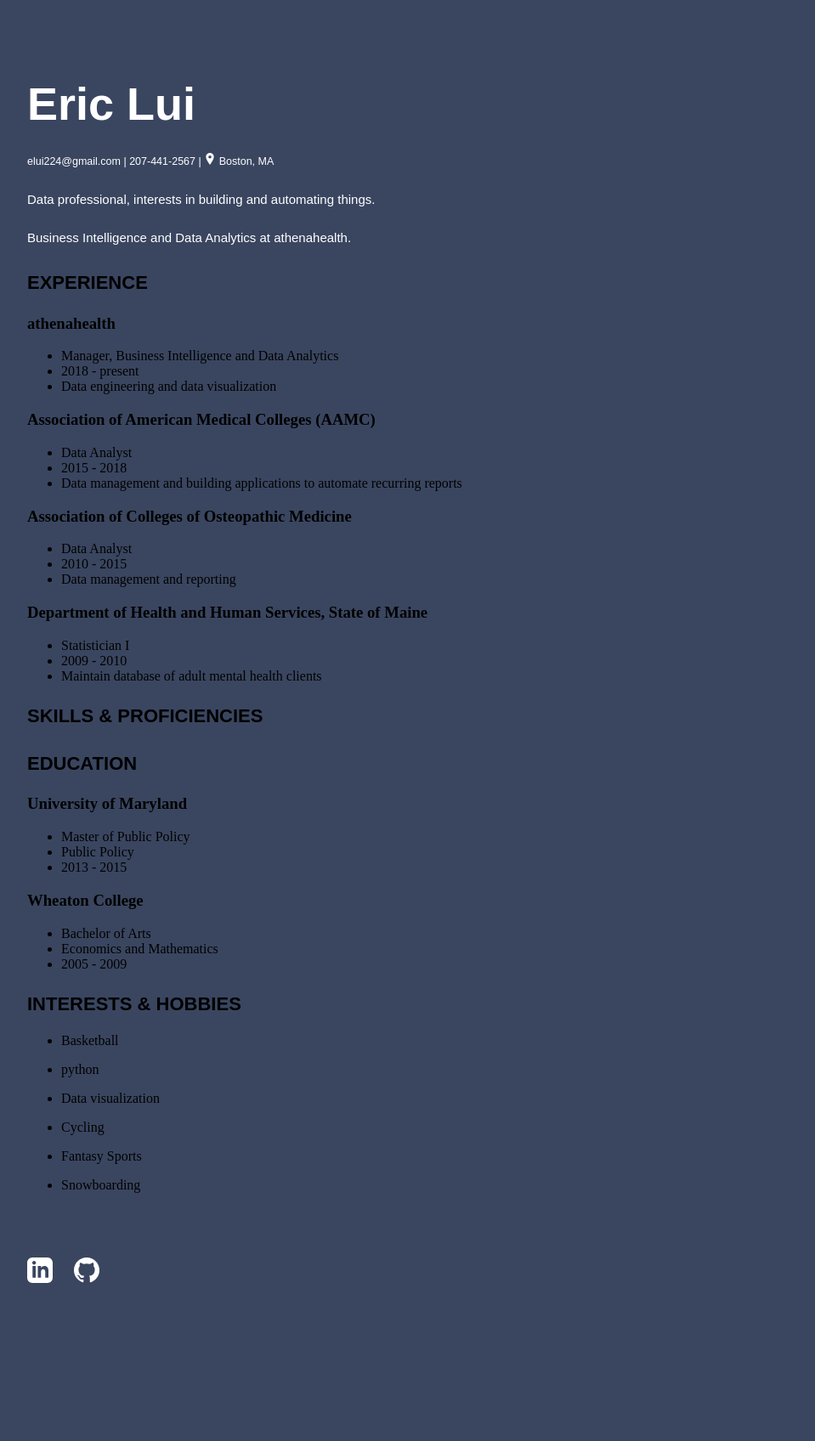
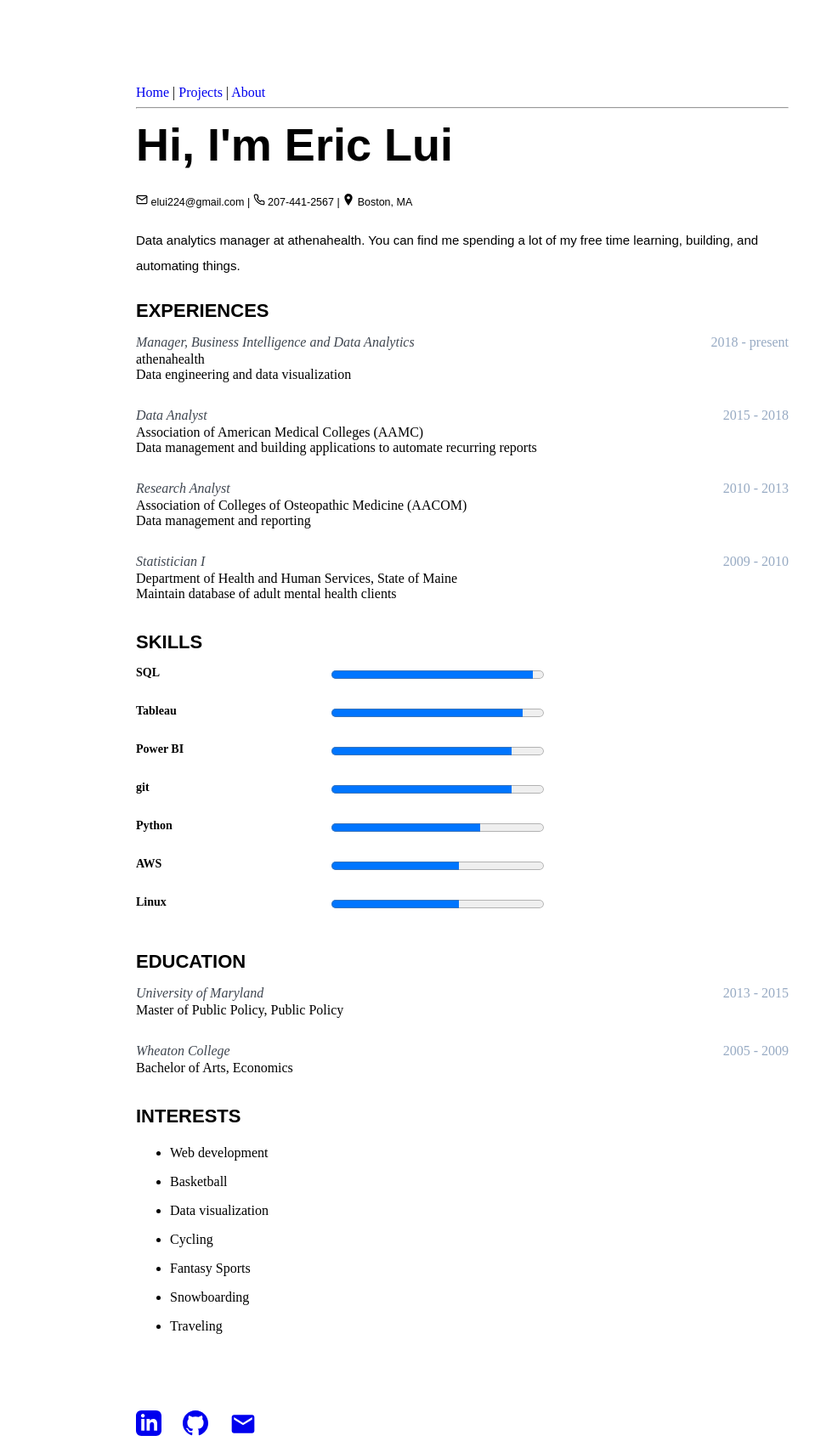
Before and after one commit to elui224/resume, a Flask app: page / in a window 1280 px wide. Shown: the whole page at 85% size, without its empty margins (96-1055 px from the left). Before the commit the page ends 1510 px from the top, so only its background shows below. Run offline with Flask 2, Linux system fonts and the light colour scheme.

Commit message:
add new content and formatting + README

```diff
--- a/main.py
+++ b/main.py
@@ -10,6 +10,14 @@ with open('info.yml') as f:
 def main():
     return render_template('main.html', info=info)
 
+@app.route('/projects')
+def projects():
+    return render_template('projects.html', info=info)
+
+@app.route('/about')
+def about():
+    return render_template('about.html', info=info)
+
 
 if __name__ == '__main__':
     app.run(debug=True)
--- a/static/main.css
+++ b/static/main.css
@@ -1,15 +1,15 @@
 body {
-  background-color: #3a4660;
+  /*background-color: #3a4660;*/
   margin-top: 100px;
-  margin-left: 10%;
-  margin-right: 10%;
+  margin-left: 20%;
+  margin-right: 20%;
 }
 
 h1 {
   margin-top: 20px;
   margin-bottom: 30px;
   font-family: Averta, sans-serif;
-  color: #fff;
+  /*color: #fff;*/
   font-size: 54px;
   line-height: 44px;
   font-weight: 700;
@@ -27,17 +27,18 @@ h2 {
 }
 
 p {
-  margin-bottom: 10px;
+  /*margin-bottom: 10px;*/
   font-family: Averta, sans-serif;
-  color: #fff;
+  /*color: #fff;*/
   font-size: 15px;
   line-height: 30px;
 }
 
+
 a {
   -webkit-transition: border-color 200ms ease, color 200ms ease;
   transition: border-color 200ms ease, color 200ms ease;
-  color: #fff;
+  /*color: #fff;*/
   text-decoration: none;
 }
 
@@ -61,3 +62,106 @@ a:focus {
   float: left;
   border-bottom: 0px none #000;
 }
+
+.main-wrapper .section {
+  margin-bottom: 30px;
+}
+.main-wrapper .experiences-section .item {
+  margin-bottom: 30px;
+}
+.main-wrapper .upper-row {
+  position: relative;
+  overflow: hidden;
+  margin-bottom: 2px;
+}
+.main-wrapper .job-title {
+  color: #3F4650;
+  font-size: 16px;
+  margin-top: 0;
+  margin-bottom: 0;
+  font-weight: 500;
+  font-style: italic;
+}
+.main-wrapper .time {
+  position: absolute;
+  right: 0;
+  top: 0;
+  color: #97AAC3;
+}
+
+.skillset .item {
+  margin-bottom: 15px;
+  overflow: hidden;
+}
+.skillset .level-title {
+  font-size: 14px;
+  margin-top: 0;
+  margin-bottom: 12px;
+}
+.skillset .level-bar {
+  height: 12px;
+}
+.skillset .level-bar-inner {
+  height: 12px;
+}
+
+
+progress {
+  display:inline-block;
+  width:250px;
+  height:20px;
+  padding:0 0 0 0;
+  margin:0;
+  text-align: left;
+  position:relative;
+  font-family: Arial, Helvetica, sans-serif;
+  font-size: 0.8em;
+  margin-bottom: 10px;
+  float: left;
+}
+progress::-webkit-progress-bar {
+  height:15px;
+  width:210px;
+  margin:0 auto;
+  background-color: #CCC;
+}
+
+progress::-moz-progress-bar {
+  height:15px;
+  width:210px;
+  margin:0 auto;
+}
+
+
+progress::-webkit-progress-value {
+  display:inline-block;
+  float:left;
+  height:15px;
+  margin:0px -10px 0 0;
+  background: #F70;
+  box-shadow:0px 0px 6px #777 inset;
+}
+
+
+progress#progressBar:hover:after {
+    display: block;
+    content: attr(value);
+}
+
+/* Small devices (tablets, 768px and up) */
+/* Medium devices (desktops, 992px and up) */
+@media (min-width: 992px) {
+  .skillset .level-title {
+    display: inline-block;
+    float: left;
+    width: 30%;
+    margin-bottom: 0;
+  }
+  .skillset .level-bar {
+    display: inline-block;
+    width: 70%;
+    float: left;
+    position: relative;
+    top: 1px;
+  }
+}
--- /dev/null
+++ b/templates/about.html
@@ -0,0 +1,4 @@
+{% extends 'layout.html' %}
+{% block content %}
+about me!
+{% endblock %}
--- /dev/null
+++ b/templates/layout.html
@@ -0,0 +1,63 @@
+<!DOCTYPE html>
+<html lang="en" dir="ltr">
+  <head>
+    <meta charset="utf-8">
+	<link rel="stylesheet" type="text/css" href="{{ url_for('static', filename='main.css') }}">
+  	<title>Bio | {{info['profile']['other']['Full name']}}</title>
+	</head>
+
+<!-- MAIN CONTAINER -->
+<div id="main_container">
+	<div id="container">
+		<body>
+        <div><a href="/">Home</a> | <a href="/projects">Projects</a> | <a href="/about">About</a></div>
+        <hr>
+	    {% block content %} {% endblock %}
+
+	    </body>
+	</div>
+
+	<!-- Social media links -->
+
+	{% if info['profile']['social']['linkedin'] %}
+		<div class="social-icon">
+		  <a href="{{info['profile']['social']['linkedin']}}">
+		      <svg xmlns="http://www.w3.org/2000/svg" width="30" height="30" viewBox="0 0 24 24">
+		          <path d="M19 0h-14c-2.761 0-5 2.239-5 5v14c0 2.761 2.239 5 5 5h14c2.762 0 5-2.239 5-5v-14c0-2.761-2.238-5-5-5zm-11 19h-3v-11h3v11zm-1.5-12.268c-.966 0-1.75-.79-1.75-1.764s.784-1.764 1.75-1.764 1.75.79 1.75 1.764-.783 1.764-1.75 1.764zm13.5 12.268h-3v-5.604c0-3.368-4-3.113-4 0v5.604h-3v-11h3v1.765c1.396-2.586 7-2.777 7 2.476v6.759z" fill="currentColor" fill-rule="evenodd"></path>
+		      </svg>
+		  </a>
+		</div>
+	{% else %}
+		<div class="social-icon">
+		</div>
+	{% endif %}
+
+	{% if info['profile']['social']['github'] %}
+		<div class="social-icon">
+		  <a href="{{info['profile']['social']['github']}}">
+		      <svg xmlns="http://www.w3.org/2000/svg" width="30" height="30" viewBox="0 0 24 24">
+		          <path d="M12 0c-6.626 0-12 5.373-12 12 0 5.302 3.438 9.8 8.207 11.387.599.111.793-.261.793-.577v-2.234c-3.338.726-4.033-1.416-4.033-1.416-.546-1.387-1.333-1.756-1.333-1.756-1.089-.745.083-.729.083-.729 1.205.084 1.839 1.237 1.839 1.237 1.07 1.834 2.807 1.304 3.492.997.107-.775.418-1.305.762-1.604-2.665-.305-5.467-1.334-5.467-5.931 0-1.311.469-2.381 1.236-3.221-.124-.303-.535-1.524.117-3.176 0 0 1.008-.322 3.301 1.23.957-.266 1.983-.399 3.003-.404 1.02.005 2.047.138 3.006.404 2.291-1.552 3.297-1.23 3.297-1.23.653 1.653.242 2.874.118 3.176.77.84 1.235 1.911 1.235 3.221 0 4.609-2.807 5.624-5.479 5.921.43.372.823 1.102.823 2.222v3.293c0 .319.192.694.801.576 4.765-1.589 8.199-6.086 8.199-11.386 0-6.627-5.373-12-12-12z" fill="currentColor" fill-rule="evenodd"></path>
+		      </svg>
+		  </a>
+		</div>
+	{% else %}
+		<div class="social-icon">
+		</div>
+	{% endif %}
+
+	{% if info['profile']['contact']['email'] %}
+		<div class="social-icon">
+		  <a href="mailto:{{info['profile']['contact']['email']}}">
+			<svg xmlns="http://www.w3.org/2000/svg" fill="#3733FF" height="32" width="32" viewBox="0 0 24 24">
+				<path d="M20 4H4c-1.1 0-1.99.9-1.99 2L2 18c0 1.1.9 2 2 2h16c1.1 0 2-.9 2-2V6c0-1.1-.9-2-2-2zm0 4l-8 5-8-5V6l8 5 8-5v2z" fill="currentColor" fill-rule="evenodd"></path>
+			</svg>
+		  </a>
+		</div>
+	{% else %}
+		<div class="social-icon">
+		</div>
+	{% endif %}
+
+</div>
+
+</html>
--- a/templates/main.html
+++ b/templates/main.html
@@ -1,14 +1,13 @@
-<!DOCTYPE html>
-<html lang="en" dir="ltr">
-  <head>
-    <meta charset="utf-8">
-    <link rel="stylesheet" type="text/css" href="{{ url_for('static', filename='main.css') }}">
-    <title>Bio | {{info['profile']['other']['Full name']}}</title>
-  </head>
-  <body>
-  	<div>
-	    <h1>{{info['profile']['other']['Full name']}}</h1>
-		    <p><small> {{info['profile']['contact']['email']}} | {{info['profile']['contact']['phone']}} |
+{% extends 'layout.html' %}
+{% block content %}
+
+  	<div class="main-wrapper">
+	    <h1>Hi, I'm {{info['profile']['other']['Full name']}}</h1>
+		    <p><small>
+                <svg xmlns="http://www.w3.org/2000/svg" width="14" height="14" viewBox="0 0 24 24" fill="none" stroke="#000000" stroke-width="2" stroke-linecap="round" stroke-linejoin="round"><path d="M4 4h16c1.1 0 2 .9 2 2v12c0 1.1-.9 2-2 2H4c-1.1 0-2-.9-2-2V6c0-1.1.9-2 2-2z"></path><polyline points="22,6 12,13 2,6"></polyline></svg>
+                {{info['profile']['contact']['email']}} |
+                <svg xmlns="http://www.w3.org/2000/svg" width="14" height="14" viewBox="0 0 24 24" fill="none" stroke="#000000" stroke-width="2" stroke-linecap="round" stroke-linejoin="round"><path d="M22 16.92v3a2 2 0 0 1-2.18 2 19.79 19.79 0 0 1-8.63-3.07 19.5 19.5 0 0 1-6-6 19.79 19.79 0 0 1-3.07-8.67A2 2 0 0 1 4.11 2h3a2 2 0 0 1 2 1.72 12.84 12.84 0 0 0 .7 2.81 2 2 0 0 1-.45 2.11L8.09 9.91a16 16 0 0 0 6 6l1.27-1.27a2 2 0 0 1 2.11-.45 12.84 12.84 0 0 0 2.81.7A2 2 0 0 1 22 16.92z"></path></svg>
+                {{info['profile']['contact']['phone']}} |
 	              <svg xmlns="http://www.w3.org/2000/svg" width="14" height="14" viewBox="0 0 24 24">
 	                  <path d="M12 0c-4.198 0-8 3.403-8 7.602 0 4.198 3.469 9.21 8 16.398 4.531-7.188 8-12.2 8-16.398 0-4.199-3.801-7.602-8-7.602zm0 11c-1.657 0-3-1.343-3-3s1.343-3 3-3 3 1.343 3 3-1.343 3-3 3z" fill="currentColor" fill-rule="evenodd"></path>
 	              </svg>
@@ -16,78 +15,82 @@
 	        </small></p>
 
 		<!-- Short bio -->
-
 		<div class="content">
-		  <p>{{info['profile']['about']}}</p>
-		  <p>Business Intelligence and Data Analytics at <a href="https://www.athenahealth.com/">athenahealth</a>.
+		  <p>
+		  	{{info['profile']['about']}}
+		  </p>
 		</div>
 
 		<!-- Experience -->
+        <section class="section experiences-section">
+            <h2>Experiences</h2>
 
-		<div>
-			<h2>Experience</h2>
             {% for key, value in info['experience'].items() %}
-			    <div class="block">
-			        <h3>{{key}}</h3>
-			        <ul>
-			            {% for i in value %}
-			            <li>{{i}}</li>
+            <div class="item">
+                <div class="meta">
+                    <div class="upper-row">
+                        <h3 class="job-title"> {{value[0]}}</h3>
+                        <div class="time" >{{value[1]}}</div>
+                    </div>
+                    <div class="company">{{key}}</div>
+                </div>
+                <div class="details">
+                    {% autoescape false %}
+                    {{value[2]}}
+                    {% endautoescape %}
+                </div>
+            </div>
             {% endfor %}
-			        </ul>
+
+        </section>
+
+		<!-- Skills -->
+        <section class="skills-section section">
+            <h2>Skills</h2>
+            <div class="skillset">
+                {% for key, value in info['skills'].items() %}
+                	<div class="item">
+	                    <h3 class="level-title">{{key}}</h3>
+	                    <div class="level-bar-inner">
+							           <progress id="progressBar" max="100" value="{{value[0]}}" title="{{value[0]}}"></progress>
+	                    </div>
                 	</div>
                 {% endfor %}
 
             </div>
-
-		<!-- Skills -->
-
-		<div>
-			<h2>Skills &amp; Proficiencies</h2>
-		</div>
+        </section>
 
 		<!-- Education -->
+        <section class="section experiences-section">
+            <h2>Education</h2>
 
+            {% for key, value in info['education'].items() %}
+            <div class="item">
+                <div class="meta">
+                    <div class="upper-row">
+                        <h3 class="job-title" >{{key}}</h3>
+                        <div class="time" >{{value[2]}}</div>
+                    </div>
+                    <div class="company">{{value[0]}}, {{value[1]}}</div>
+                </div>
+            </div>
+            {% endfor %}
+
+        </section>
+
+		<!-- Interests -->
+		<section class="section">
 			<div>
-			<h2>Education</h2>
-		    {% for key, value in info['education'].items() %}
+			    <h2>Interests</h2>
+			    {% for value in info['profile']['interests'] %}
 			    <div class="block">
-			        <h3>{{key}}</h3>
 				    <ul>
-			            {% for i in value %}
-			            <li>{{i}}</li>
-			            {% endfor %}
+				        <li>{{value}}</li>
 				    </ul>
 			    </div>
 			    {% endfor %}
 			</div>
-		<!-- Interests -->
-		<div>
-		    <h2>Interests & Hobbies</h2>
-		    {% for value in info['profile']['interests'] %}
-		    <ul>
-		        <li>{{value}}</li>
-		    </ul>
-		    {% endfor %}
-		</div>
-
-
-		<!-- Social media links -->
-          <div class="social-icon">
-              <a href="https://www.linkedin.com/in/elui224/">
-                  <svg xmlns="http://www.w3.org/2000/svg" width="30" height="30" viewBox="0 0 24 24">
-                      <path d="M19 0h-14c-2.761 0-5 2.239-5 5v14c0 2.761 2.239 5 5 5h14c2.762 0 5-2.239 5-5v-14c0-2.761-2.238-5-5-5zm-11 19h-3v-11h3v11zm-1.5-12.268c-.966 0-1.75-.79-1.75-1.764s.784-1.764 1.75-1.764 1.75.79 1.75 1.764-.783 1.764-1.75 1.764zm13.5 12.268h-3v-5.604c0-3.368-4-3.113-4 0v5.604h-3v-11h3v1.765c1.396-2.586 7-2.777 7 2.476v6.759z" fill="currentColor" fill-rule="evenodd"></path>
-                  </svg>
-              </a>
-          </div>
-
-          <div class="social-icon">
-              <a href="https://github.com/elui224">
-                  <svg xmlns="http://www.w3.org/2000/svg" width="30" height="30" viewBox="0 0 24 24">
-                      <path d="M12 0c-6.626 0-12 5.373-12 12 0 5.302 3.438 9.8 8.207 11.387.599.111.793-.261.793-.577v-2.234c-3.338.726-4.033-1.416-4.033-1.416-.546-1.387-1.333-1.756-1.333-1.756-1.089-.745.083-.729.083-.729 1.205.084 1.839 1.237 1.839 1.237 1.07 1.834 2.807 1.304 3.492.997.107-.775.418-1.305.762-1.604-2.665-.305-5.467-1.334-5.467-5.931 0-1.311.469-2.381 1.236-3.221-.124-.303-.535-1.524.117-3.176 0 0 1.008-.322 3.301 1.23.957-.266 1.983-.399 3.003-.404 1.02.005 2.047.138 3.006.404 2.291-1.552 3.297-1.23 3.297-1.23.653 1.653.242 2.874.118 3.176.77.84 1.235 1.911 1.235 3.221 0 4.609-2.807 5.624-5.479 5.921.43.372.823 1.102.823 2.222v3.293c0 .319.192.694.801.576 4.765-1.589 8.199-6.086 8.199-11.386 0-6.627-5.373-12-12-12z" fill="currentColor" fill-rule="evenodd"></path>
-                  </svg>
-              </a>
-          </div>
+        </section>
 
 	</div>
-  </body>
-</html>
+{% endblock %}
--- /dev/null
+++ b/templates/projects.html
@@ -0,0 +1,4 @@
+{% extends 'layout.html' %}
+{% block content %}
+me projects!
+{% endblock %}
```
Also changed, not shown: info.yml (+47 -17 lines), README.md (added). Lines whose indentation alone changed are shown as unchanged.
